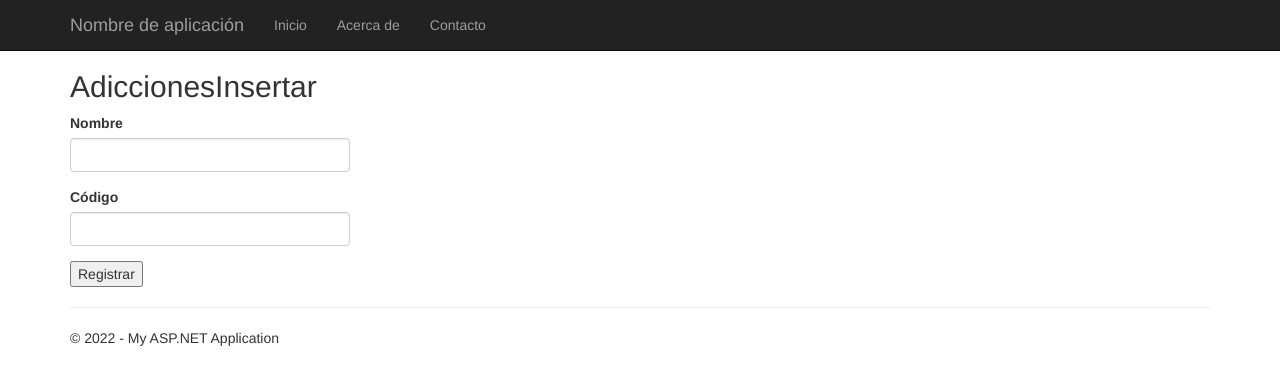
After one commit to diegob0923/Progra6, an ASP.NET MVC app: template Proyecto/Proyecto/Views/Adicciones/AdiccionesInsertar.cshtml in a window 1280 px wide. The commit adds this page. Shown: the top 385 px of the page. Run offline with ASP.NET Core 8 and stand-ins for ASP.NET MVC 5, Linux system fonts and the light colour scheme; the template is opened without the code that fills it, so the values that code supplies are empty; the project's own start-up code is not run, and a stand-in starts its controllers and pages; some libraries are stand-ins or nearby versions.

Commit message:
adicciones insertando

```diff
--- /dev/null
+++ b/Proyecto/Proyecto/Views/Adicciones/AdiccionesInsertar.cshtml
@@ -0,0 +1,23 @@
+
+@{
+    ViewBag.Title = "AdiccionesInsertar";
+}
+
+<h2>AdiccionesInsertar</h2>
+
+<form id="frmAdiccionesInsertar" method="post">
+
+    <div class="form-group">
+        <label>Nombre</label>
+        <input type="text" name="Nombre" id="Nombre" class="form-control" />
+    </div>
+
+    <div class="form-group">
+        <label>Código</label>
+        <input type="text" name="Codigo" id="Codigo" class="form-control" />
+    </div>
+
+    <div class="form-group">
+        <input type="submit" value="Registrar" id="btnRegistrar" />
+    </div>
+</form>
--- a/Proyecto/Proyecto/Views/Adicciones/AdiccionesLista.cshtml
+++ b/Proyecto/Proyecto/Views/Adicciones/AdiccionesLista.cshtml
@@ -5,6 +5,8 @@
 
 <h2>AdiccionesLista</h2>
 
+<a href="~/Adicciones/AdiccionesLista">Nueva adicción</a>
+<br />
 <table class="table">
     <tr>
         <th>Nombre</th>
```
Also changed, not shown: Proyecto/Proyecto/Controllers/AdiccionesController.cs (+35 -0 lines), Proyecto/Proyecto/Proyecto.csproj.
